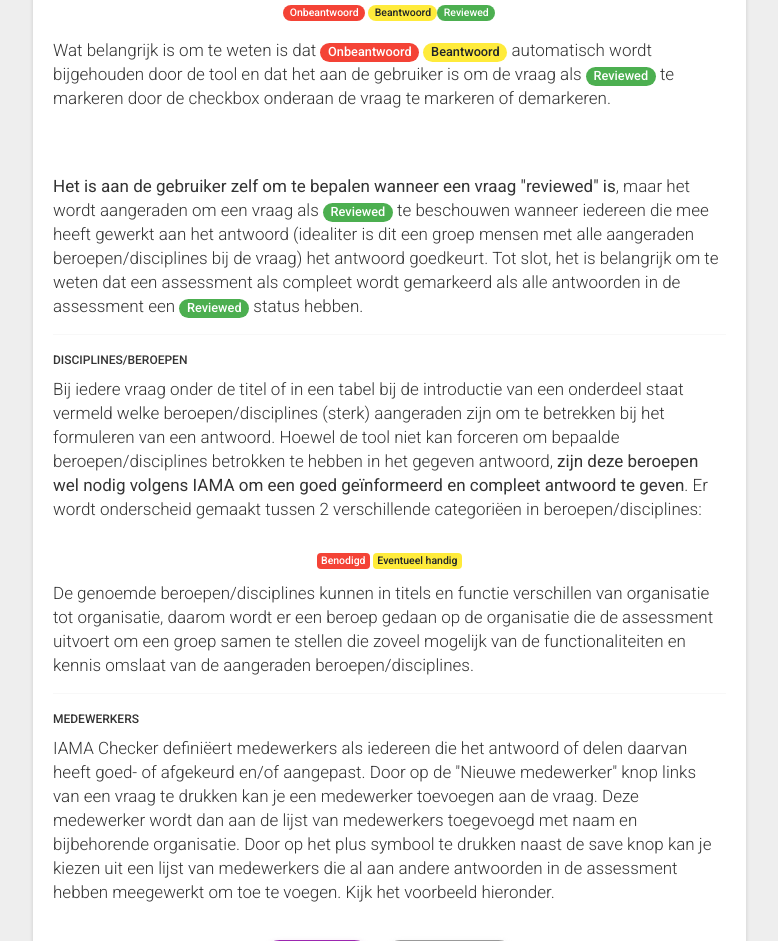
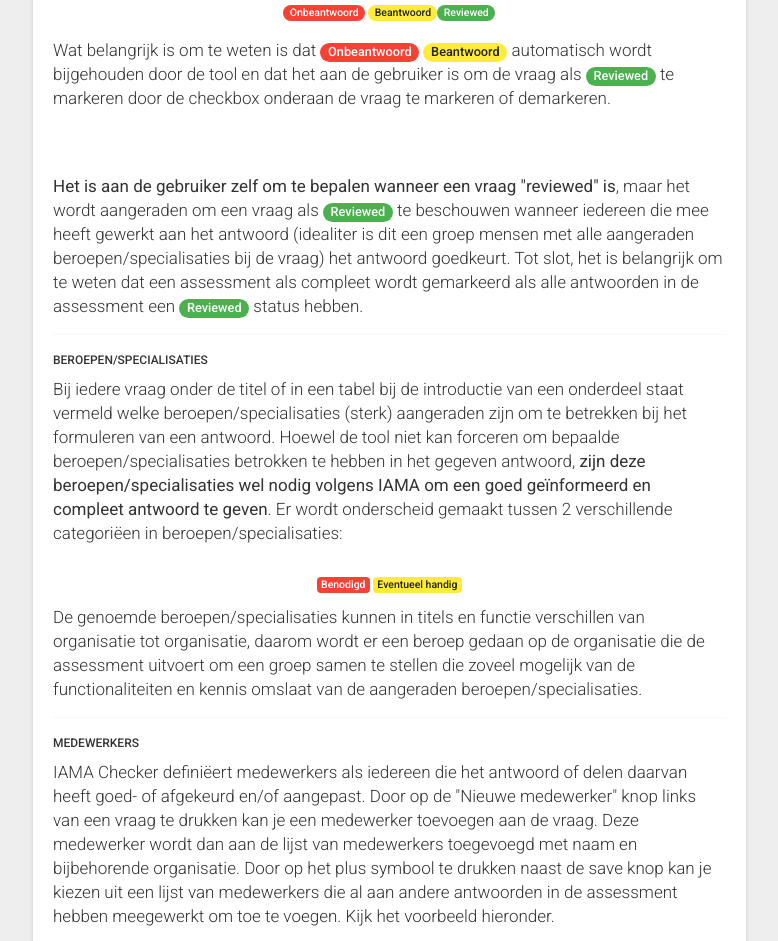
Before and after one commit to KoenBron/IAMA-checker, a Django app: template iama_checker/base/templates/base/detail.html in a window 1280 px wide. Shown: the part 1512-2453 px from the top of the page, without its empty margins (257-1035 px from the left). Run offline with Django 3.2, Linux system fonts and the light colour scheme; the template is opened without the code that fills it, so the values that code supplies are empty; parts of the project's set-up code (start-up, migrations or seed data) failed here and were passed over; some libraries are stand-ins or nearby versions.

Commit message:
Updates to ui

```diff
--- a/iama_checker/base/templates/base/phase_intro.html
+++ b/iama_checker/base/templates/base/phase_intro.html
@@ -5,7 +5,7 @@
 {% endblock %}
 
 {% block add_editor %}
-    <a href="{% url 'base:search_editor' assesment.id %}?next={{ request.path }}" style="justify-content-end" class="btn btn-primary btn-round">Voeg editor toe aan assesment +</a>
+    <a href="{% url 'base:search_editor' assesment.id %}?next={{ request.path }}" style="justify-content-end" class="btn btn-primary btn-round btn-info">Voeg editor toe aan assesment +</a>
 {% endblock %}
 
 {% block content %}
@@ -31,7 +31,7 @@
         </div>
         <div class="card" style="margin-top: 30px">
           <div class="card-header card-header-rose">
-            <h4 class="card-title">Disciplines betrokken bij vragen</h4>
+            <h4 class="card-title">Beroepen/specialisaties betrokken bij vragen</h4>
           </div>
           <div class="card-body">
             <div class="table-responsive">
--- a/iama_checker/base/templates/base/tutorial.html
+++ b/iama_checker/base/templates/base/tutorial.html
@@ -47,14 +47,14 @@
             </p>
             <br><br>
             <p style="font-size: 17px">
-                <b>Het is aan de gebruiker zelf om te bepalen wanneer een vraag "reviewed" is</b>, maar het wordt aangeraden om een vraag als <span class='badge badge-success badge-pill'>Reviewed</span> te beschouwen wanneer iedereen die mee heeft gewerkt aan het antwoord (idealiter is dit een groep mensen met alle aangeraden beroepen/disciplines bij de vraag) het antwoord goedkeurt. Tot slot, het is belangrijk om te weten dat een assessment als compleet wordt gemarkeerd als alle antwoorden in de assessment een <span class='badge badge-success badge-pill'>Reviewed</span> status hebben.
+                <b>Het is aan de gebruiker zelf om te bepalen wanneer een vraag "reviewed" is</b>, maar het wordt aangeraden om een vraag als <span class='badge badge-success badge-pill'>Reviewed</span> te beschouwen wanneer iedereen die mee heeft gewerkt aan het antwoord (idealiter is dit een groep mensen met alle aangeraden beroepen/specialisaties bij de vraag) het antwoord goedkeurt. Tot slot, het is belangrijk om te weten dat een assessment als compleet wordt gemarkeerd als alle antwoorden in de assessment een <span class='badge badge-success badge-pill'>Reviewed</span> status hebben.
             </p>
             <hr/>
-            <h6>Disciplines/Beroepen</h6>
+            <h6>Beroepen/Specialisaties</h6>
             <p style="font-size: 17px">
-                Bij iedere vraag onder de titel of in een tabel bij de introductie van een onderdeel staat vermeld welke beroepen/disciplines (sterk) aangeraden zijn om te betrekken bij het formuleren van een antwoord.
-                Hoewel de tool niet kan forceren om bepaalde beroepen/disciplines betrokken te hebben in het gegeven antwoord, <b>zijn deze beroepen wel nodig volgens IAMA om een goed geïnformeerd en compleet antwoord te geven</b>.
-                Er wordt onderscheid gemaakt tussen 2 verschillende categoriëen in beroepen/disciplines:
+                Bij iedere vraag onder de titel of in een tabel bij de introductie van een onderdeel staat vermeld welke beroepen/specialisaties (sterk) aangeraden zijn om te betrekken bij het formuleren van een antwoord.
+                Hoewel de tool niet kan forceren om bepaalde beroepen/specialisaties betrokken te hebben in het gegeven antwoord, <b>zijn deze beroepen/specialisaties wel nodig volgens IAMA om een goed geïnformeerd en compleet antwoord te geven</b>.
+                Er wordt onderscheid gemaakt tussen 2 verschillende categoriëen in beroepen/specialisaties:
             </p>
             <div class="row justify-content-center" align="center" style="padding-top:10px;padding-bottom:10px">
                 <div class="col">
@@ -62,7 +62,7 @@
                 </div>
             </div>
             <p style="font-size: 17px">
-                De genoemde beroepen/disciplines kunnen in titels en functie verschillen van organisatie tot organisatie, daarom wordt er een beroep gedaan op de organisatie die de assessment uitvoert om een groep samen te stellen die zoveel mogelijk van de functionaliteiten en kennis omslaat van de aangeraden beroepen/disciplines.
+                De genoemde beroepen/specialisaties kunnen in titels en functie verschillen van organisatie tot organisatie, daarom wordt er een beroep gedaan op de organisatie die de assessment uitvoert om een groep samen te stellen die zoveel mogelijk van de functionaliteiten en kennis omslaat van de aangeraden beroepen/specialisaties.
             </p>
             <hr/>
             <h6>Medewerkers</h6>
@@ -83,7 +83,7 @@
                           <input type="text" class="form-control" name="name" placeholder="Voor/Achter-naam">
                         </div>
                         <div class="form-group">
-                          <label for="discipline">Discipline/beroep</label>
+                          <label for="discipline">Beroep/specialisatie</label>
                           <input type="text" class="form-control" name="discipline" placeholder="Vul hier in">
                         </div>
                         <div class="form-group">
```
Also changed, not shown: iama_checker/input.html (+48 -5 lines).
